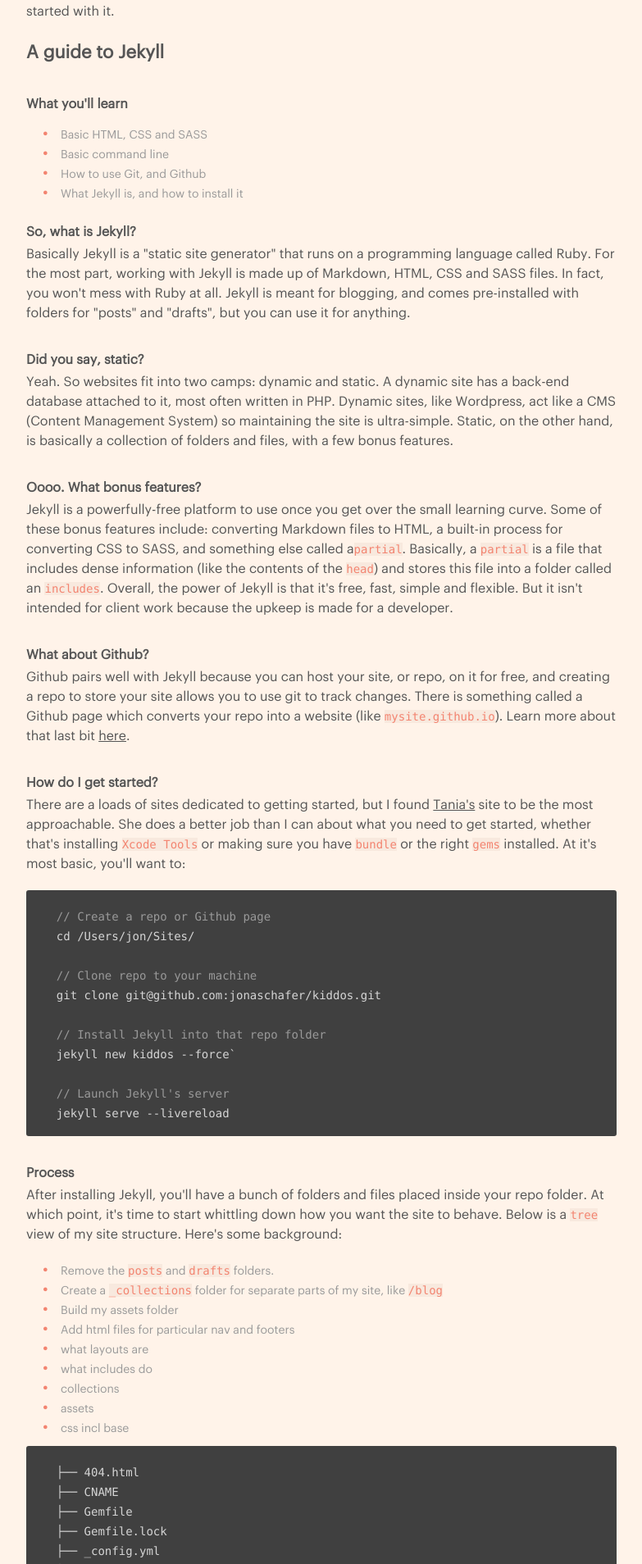
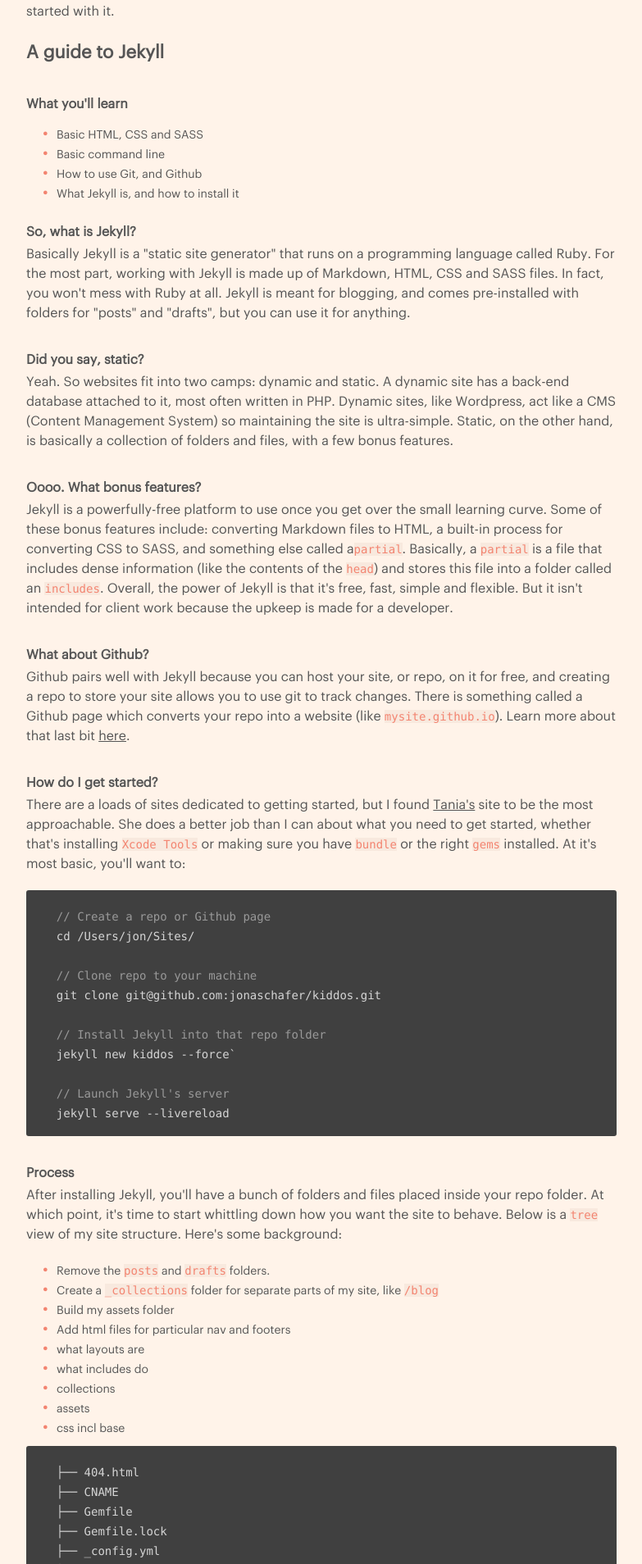
Before and after one commit to jonaschafer/jonaschafer.github.io, a Jekyll site: the page built from collections/_thoughts/before.html, in a window 1280 px wide. Shown: the part 425-2333 px from the top of the page at 82% size, without its empty margins (248-1031 px from the left). Built offline with Jekyll 4.4.1, drawn with Linux system fonts in a browser that asks for light colours.

Commit message:
fixed indentation on non bulleted list

```diff
--- a/assets/stylesheets/core/_layout.scss
+++ b/assets/stylesheets/core/_layout.scss
@@ -138,21 +138,10 @@
    Bullets
 ========================================================================== */
 
-ul {
-  list-style: none;
-  margin-top: 10px;
-  color: $grey-light;
-}
-
-li {
-  font-size: 14px;
-	line-height: 22px;
-}
-
 .indent {
   list-style: none;
   padding: 0;
-  color: $grey-light;
+  color: $grey;
 }
 
 .indent-item {
@@ -165,9 +154,22 @@
 .indent-item::before {
   content: "• ";
   color: $coral;
-  margin-right: 10px;
+  margin-right: 5px;
   font-size: 20px;
 }
+
+ul {
+  list-style: none;
+  margin-top: 10px;
+  padding: 0;
+  color: $grey-light;
+}
+
+li {
+  font-size: 14px;
+}
+
+
 
 /* ==========================================================================
    Code
```
